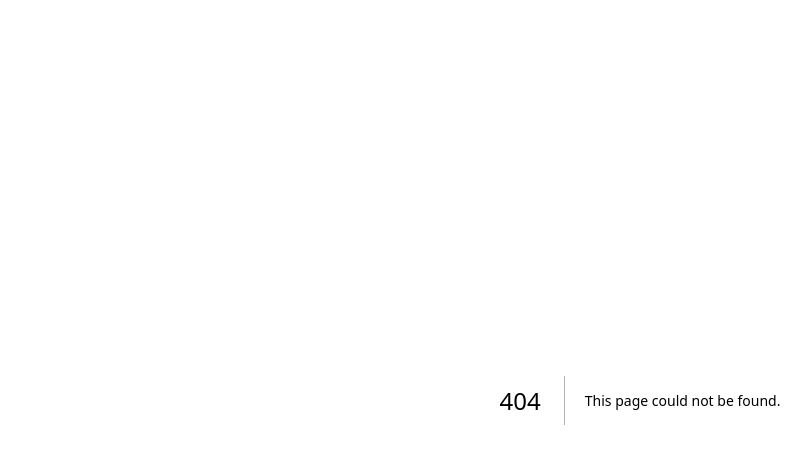
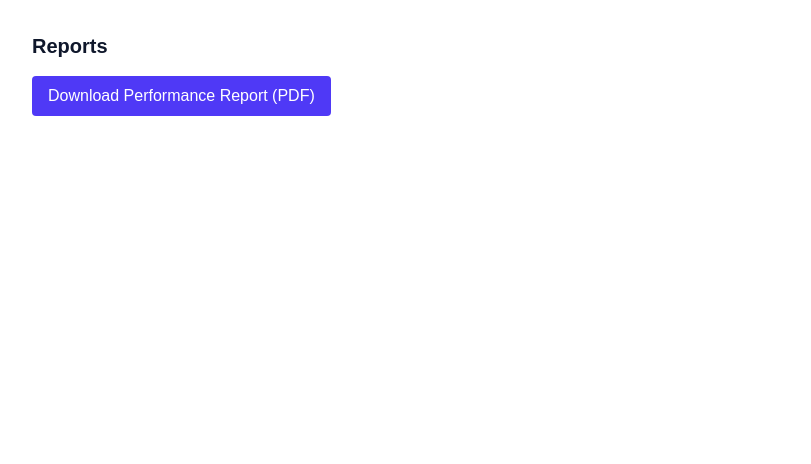
Before and after one commit to vijayshree-sundge/InternAI, a Next.js app in the folder frontend/: page /manager/reports in a window 1280 px wide. Before the commit this address had no page. Shown: the top 464 px of the page, without its empty margins (0-811 px from the left). Built offline with nearby package versions, Linux system fonts and the light colour scheme; no server answers.

Commit message:
feat(frontend): add export-to-PDF/Excel buttons

```diff
--- /dev/null
+++ b/frontend/app/manager/reports/page.tsx
@@ -0,0 +1,22 @@
+"use client";
+import api from "@/lib/api";
+
+export default function ReportsPage() {
+  const downloadPdf = async () => {
+    const res = await api.get("/reports/performance/pdf", { responseType: "blob" });
+    const url = window.URL.createObjectURL(new Blob([res.data]));
+    const a = document.createElement("a");
+    a.href = url;
+    a.download = "InternAI_Performance_Report.pdf";
+    a.click();
+  };
+
+  return (
+    <div className="p-8 max-w-md">
+      <h1 className="text-xl font-bold text-slate-900 mb-4">Reports</h1>
+      <button className="bg-indigo-600 text-white px-4 py-2 rounded" onClick={downloadPdf}>
+        Download Performance Report (PDF)
+      </button>
+    </div>
+  );
+}
```
Also changed, not shown: 1 other file (tests, documents, lock files or other folders).
